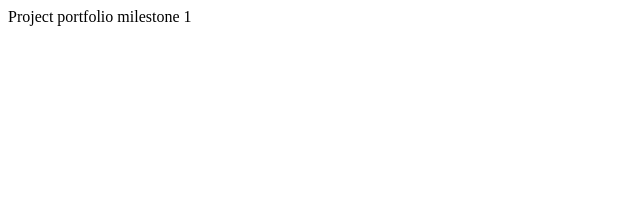
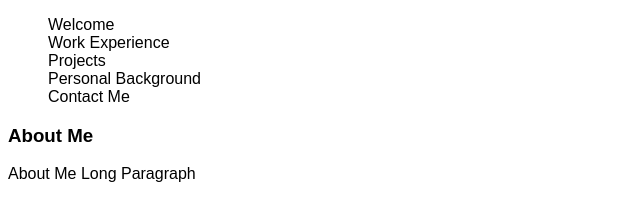
Before and after one commit to Revou-FSSE-Oct25/milestone-1-denidarta, a plain HTML site: page index.html in a window 1280 px wide. Shown: the whole page, without its empty margins (0-640 px from the left). Drawn offline with Linux system fonts and the light colour scheme.

Commit message:
html sections

```diff
--- a/index.html
+++ b/index.html
@@ -1,4 +1,4 @@
-Project portfolio milestone 1
+<!-- Project portfolio milestone 1 -->
 <!DOCTYPE html>
 <html lang="en">
 <head>
@@ -8,6 +8,24 @@ Project portfolio milestone 1
     <link rel="stylesheet" href="style.css">
 </head>
 <body>
-
+    <main>
+        <nav>
+            <ul>
+                <li>Welcome</li>
+                <li>Work Experience</li>
+                <li>Projects</li>
+                <li>Personal Background</li>
+                <li>Contact Me</li>
+            </ul>
+        </nav>
+        <section id="hero-section">
+            <h3>About Me</h3>
+            <p>About Me Long Paragraph</p>
+        </section>
+        <section id="work-expereince"></section>
+        <section id="projects"></section>
+        <section id="personal-background"></section>
+        <section id="contact-me"></section>
+    </main>
 </body>
 </html>
--- a/style.css
+++ b/style.css
@@ -0,0 +1,15 @@
+:root {
+    --primary-color: #4CAF50;
+    --secondary-color: #ff9800;
+    --font-family: 'Arial, sans-serif';
+    --background-color: #f5f5f5;
+    --text-color: #333333;
+}
+
+body {
+    font-family: sans-serif;
+}
+
+li {
+    list-style: none;
+}
```
Also changed, not shown: pages/projects.html (added).
